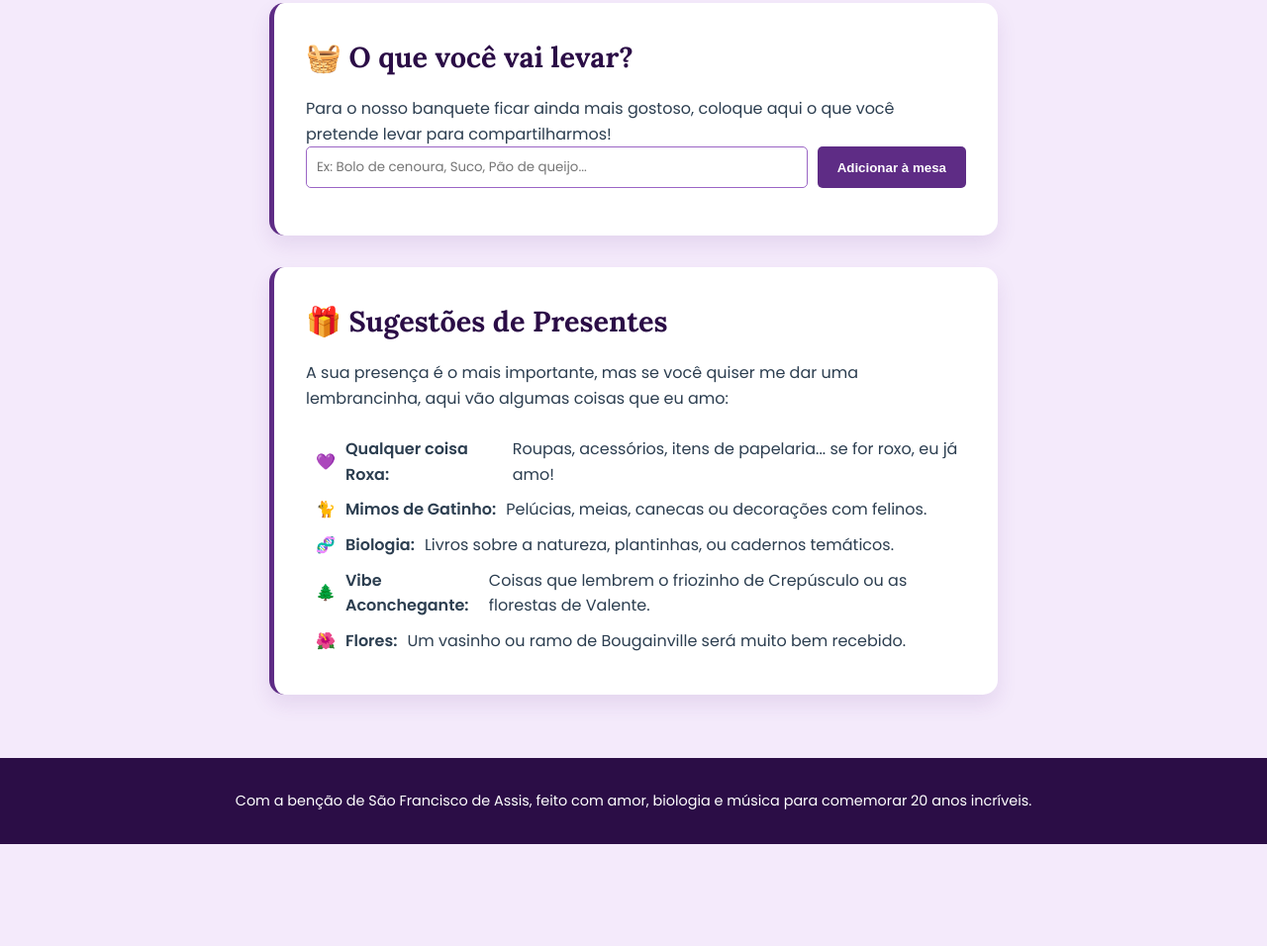
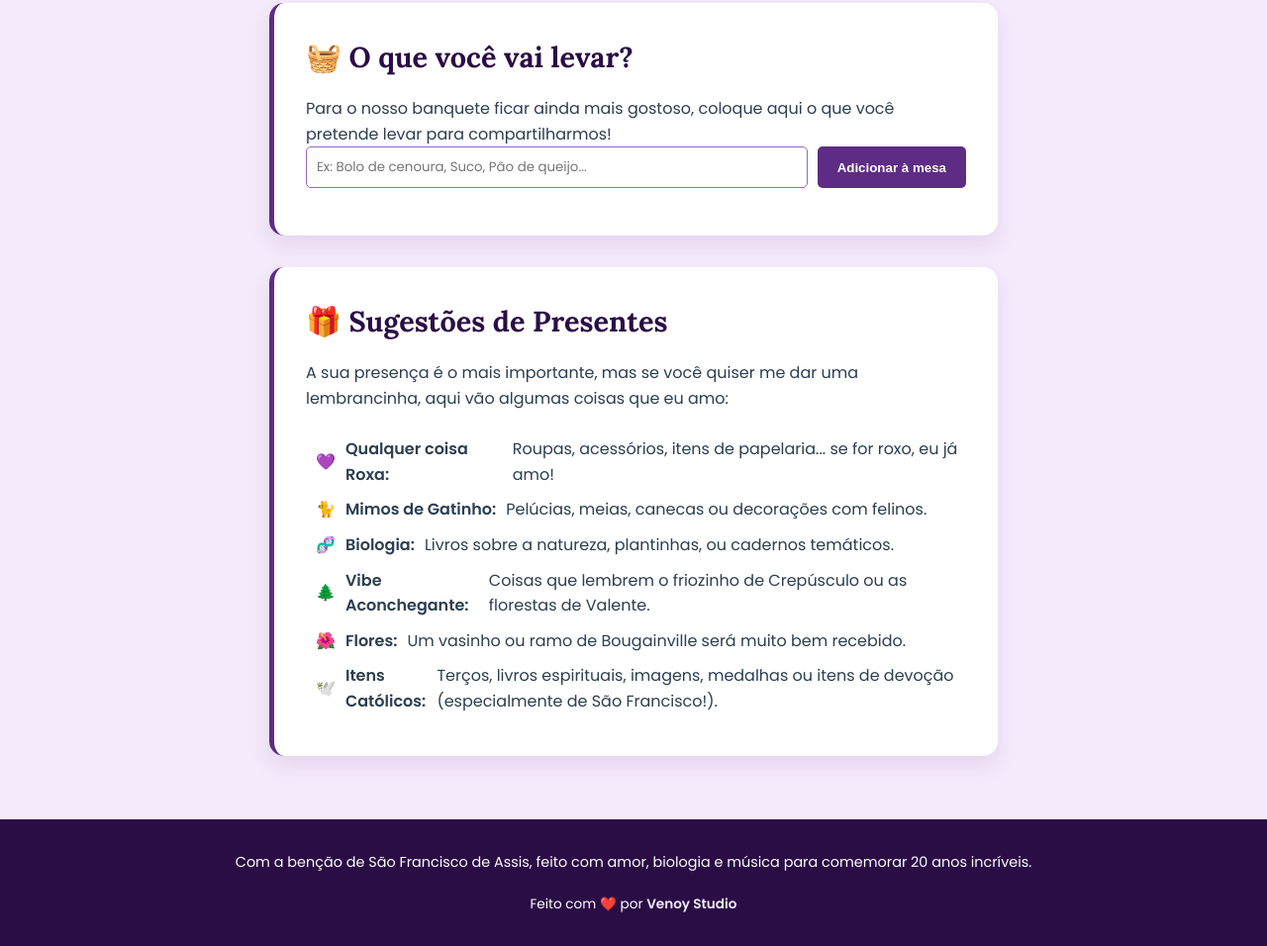
Before and after one commit to paulovenoy/venoyInvite, a plain HTML site: page index.html in a window 1280 px wide. Shown: the part 1590-2546 px from the top of the page at 99% size. Before the commit the page ends 2443 px from the top, so only its background shows below. Drawn offline with Linux system fonts and the light colour scheme; no server answers.

Commit message:
💚 itens católicos + créditos

```diff
--- a/index.html
+++ b/index.html
@@ -90,6 +90,9 @@
         .gift-list li { margin-bottom: 10px; display: flex; align-items: center; gap: 10px; }
 
         footer { text-align: center; padding: 2rem; background-color: var(--purple-dark); color: white; font-size: 0.9rem; }
+
+        .venoy-link { color: #F4EAFB; text-decoration: none; font-weight: bold; transition: color 0.3s; }
+        .venoy-link:hover { color: var(--purple-light); text-decoration: underline; }
     </style>
 </head>
 <body>
@@ -155,6 +158,7 @@
                 <li>🧬 <strong>Biologia:</strong> Livros sobre a natureza, plantinhas, ou cadernos temáticos.</li>
                 <li>🌲 <strong>Vibe Aconchegante:</strong> Coisas que lembrem o friozinho de Crepúsculo ou as florestas de Valente.</li>
                 <li>🌺 <strong>Flores:</strong> Um vasinho ou ramo de Bougainville será muito bem recebido.</li>
+                <li>🕊️ <strong>Itens Católicos:</strong> Terços, livros espirituais, imagens, medalhas ou itens de devoção (especialmente de São Francisco!).</li>
             </ul>
         </div>
 
@@ -162,6 +166,9 @@
 
     <footer>
         <p>Com a benção de São Francisco de Assis, feito com amor, biologia e música para comemorar 20 anos incríveis.</p>
+        <p style="margin-top: 20px; font-size: 0.85rem;">
+            Feito com ❤️ por <a href="https://www.instagram.com/venoystudio/" target="_blank" class="venoy-link">Venoy Studio</a>
+        </p>
     </footer>
 
     <script type="module">
```
